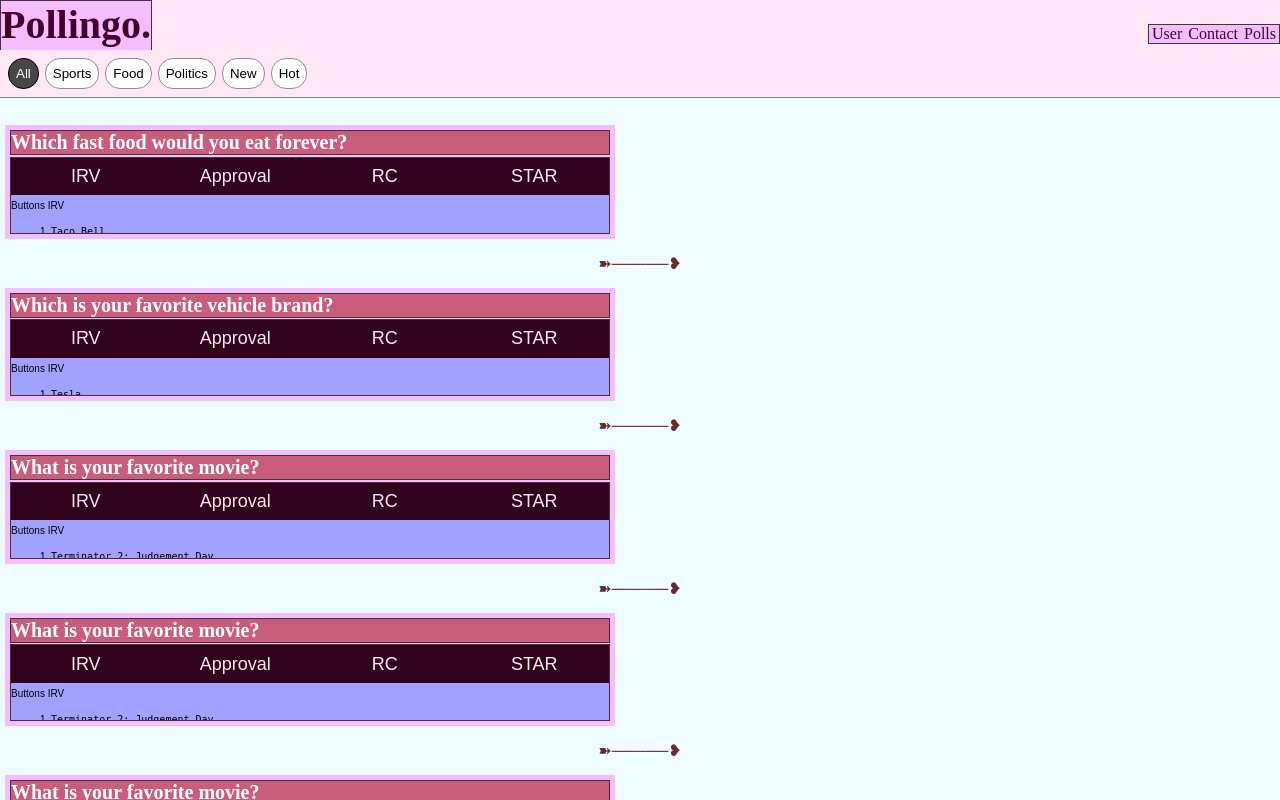
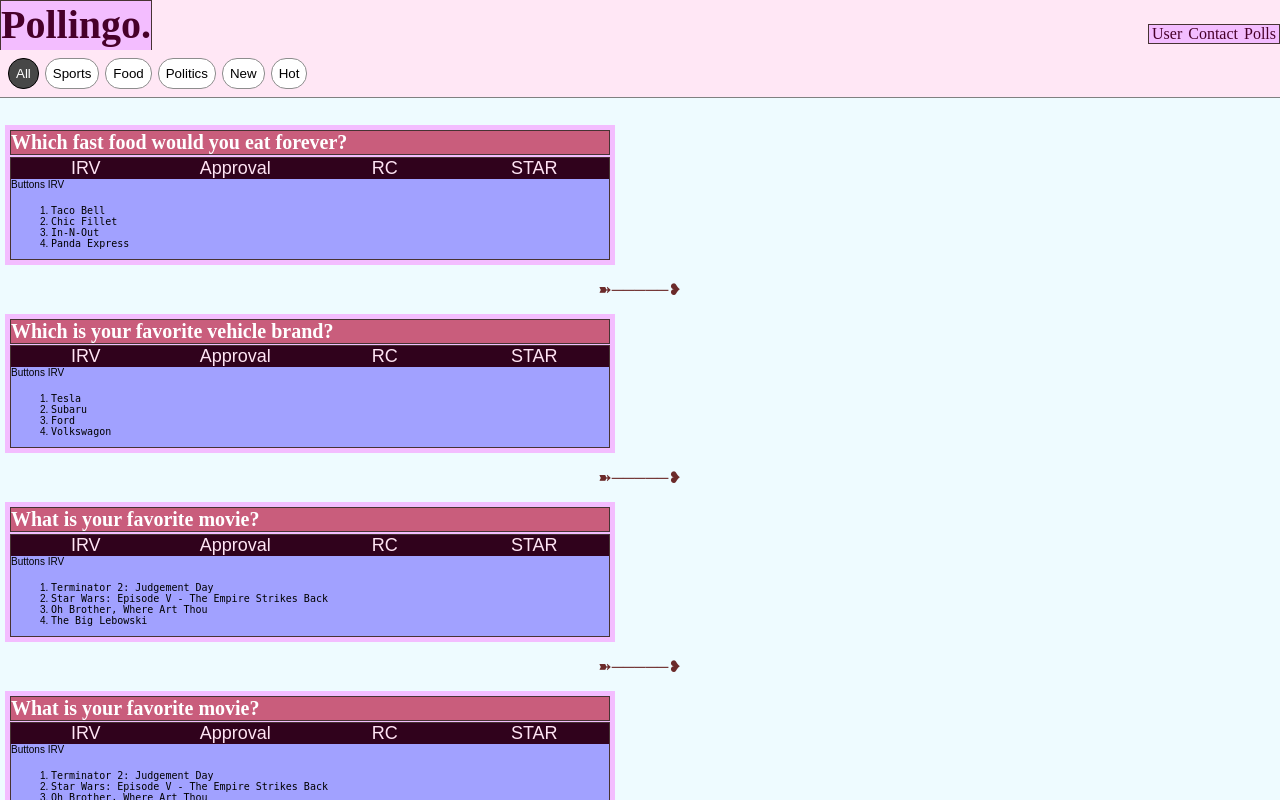
Before and after one commit to el7/Pollingo, a React (Create React App) app in the folder pollingo/: page / in a window 1280 px wide. Shown: the top 800 px of the page. Built offline with nearby package versions, Linux system fonts and the light colour scheme.

Commit message:
fixed pollbox overflow problem ... I guess I was overwriting the height later on in css

```diff
--- a/pollingo/src/css/main.css
+++ b/pollingo/src/css/main.css
@@ -235,8 +235,6 @@ body {
   grid-area: footer;
   border: 1px solid #473333;
   overflow: hidden;
-  height: 100%;
-  display: initial;
   background-color: #a1a1ff;
   box-sizing: border-box;
 }
@@ -254,7 +252,6 @@ body {
 
 .pollbox-1 .tabContainer {
   width: 100%;
-  height: 75px;
 }
 
 .pollbox-1 .tabContainer .buttonContainer {
--- a/pollingo/src/scss/5-modules/_PollBox.scss
+++ b/pollingo/src/scss/5-modules/_PollBox.scss
@@ -88,10 +88,15 @@
     grid-area: footer;
     border: getSize(pb-border-1);
     overflow: hidden;
-    height: 100%;
-    display: initial;
+    //    height: auto;
     background-color: rgb(161, 161, 255);
     box-sizing: border-box;
+    //    clear: both;
+
+    .tabPanel {
+      //      height: 500px;
+      //      display: inline-block;
+    }
 
     .tabPanel,
     .tabPanel > ol {
@@ -108,7 +113,7 @@
 
   .tabContainer {
     width: 100%;
-    height: 75px;
+    //    height: 75px;
 
     .buttonContainer {
       height: 50%;
```
Also changed, not shown: 2 other files (tests, documents, lock files or other folders).
